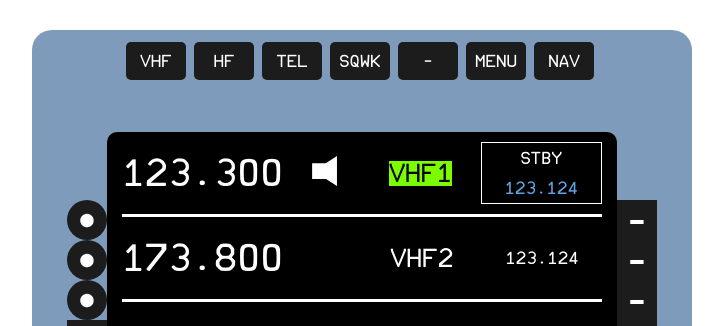
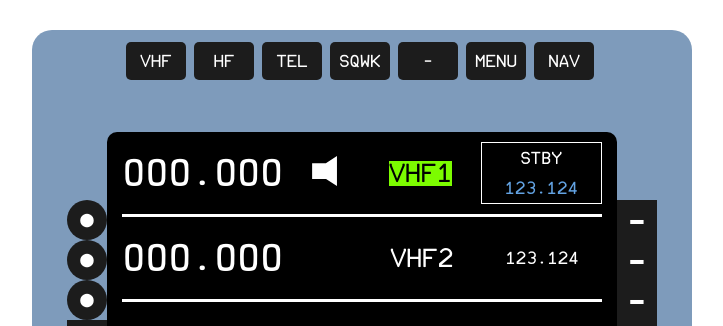
Before and after one commit to ibza-sujau/rmp, a React (Create React App) app: page /vhs in a window 1280 px wide. Shown: the top 326 px of the page, without its empty margins (278-1001 px from the left). Built offline with nearby package versions, Linux system fonts and the light colour scheme.

Commit message:
Added persistent states to VHF values.

```diff
--- a/src/pages/SqwkPage.tsx
+++ b/src/pages/SqwkPage.tsx
@@ -1,7 +1,6 @@
-import React from 'react';
+import React, {useEffect, useState} from 'react';
 import './SqwkPage.scss';
 import {useHistory} from "react-router-dom";
-import {useState} from "react";
 
 // COMPONENTS
 import {Input} from "../components/Input"
@@ -12,6 +11,14 @@ export const SqwkPage = () => {
     const history = useHistory();
 
     const [SQWK, setSQWK] = useState<string>("");
+
+    useEffect(() => {
+        setSQWK(JSON.parse(JSON.stringify(window.localStorage.getItem("SQWK")) || ""));
+    }, []);
+
+    useEffect(() => {
+        window.localStorage.setItem("SQWK", SQWK);
+    }, [SQWK]);
 
     function handleChangeSQWK(event: any) {
         setSQWK(event.target.value);
@@ -42,7 +49,7 @@ export const SqwkPage = () => {
                         </div>
                         <div className={"flex-column-2"}>
                             <p>SQWK</p>
-                            <Input value={SQWK} characterLimit={4} placeholder={"7000"} type={"text"} onChange={handleChangeSQWK}/>
+                            <Input value={SQWK} characterLimit={4} placeholder={"0000"} type={"text"} onChange={handleChangeSQWK}/>
                         </div>
                         <div className={"flex-column-3"}>
                             <p>* IDENT</p>
--- a/src/pages/VhfPage.tsx
+++ b/src/pages/VhfPage.tsx
@@ -182,7 +182,7 @@ export const VhfPage = () => {
                 <div className={"screen"}>
                     <div className={"flex-row"}>
                         <div className={"flex-row-item-1"}>
-                            <Input value={VHF1} characterLimit={7} placeholder={"123.300"} type={"text"} onChange={handleChangeVHF1}/>
+                            <Input value={VHF1} characterLimit={7} placeholder={"000.000"} type={"text"} onChange={handleChangeVHF1}/>
                             {checkSelectVHF1()}
                         </div>
                         <div className={"flex-row-item-2"}>
@@ -196,8 +196,7 @@ export const VhfPage = () => {
                     <div className="page-splitter"/>
                     <div className={"flex-row"}>
                         <div className={"flex-row-item-1"}>
-                            <Input value={VHF2} characterLimit={7} placeholder={"173." +
-                            "800"} type={"text"} onChange={handleChangeVHF2}/>
+                            <Input value={VHF2} characterLimit={7} placeholder={"000.000"} type={"text"} onChange={handleChangeVHF2}/>
                             {checkSelectVHF2()}
                         </div>
                         <div className={"flex-row-item-2"}>
```
